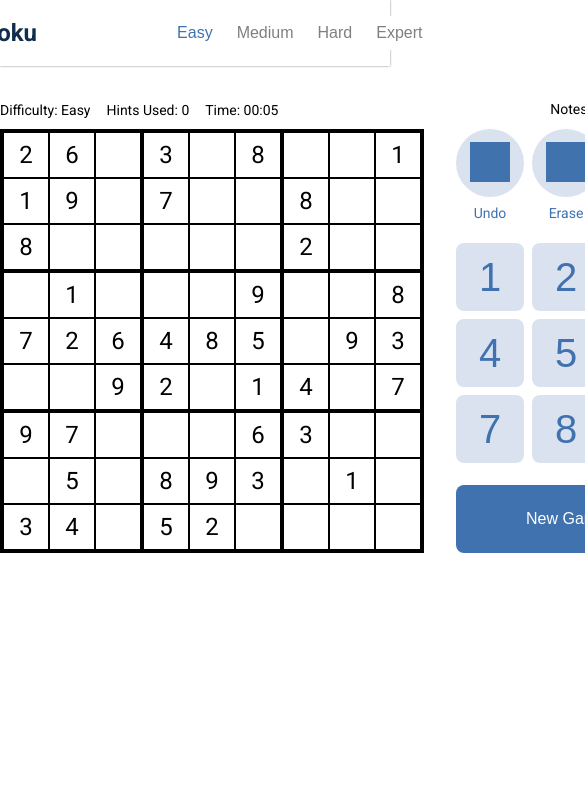
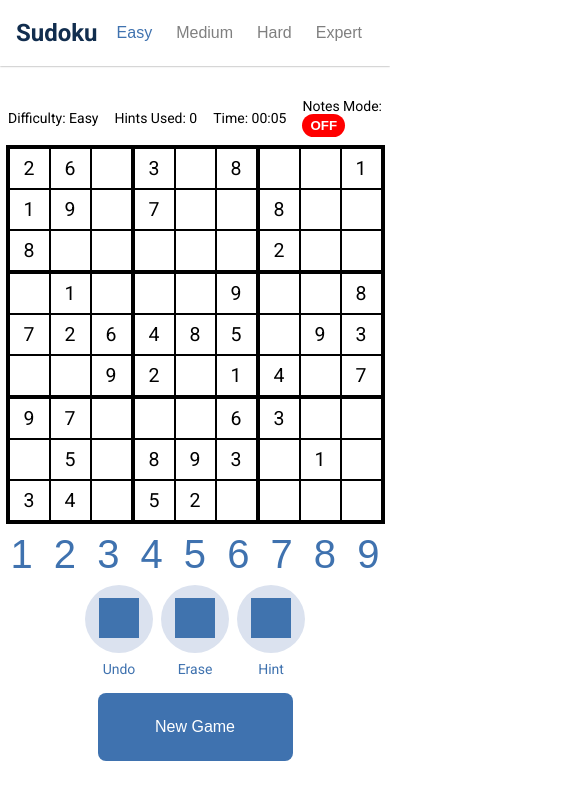
Before and after one commit to SamLeB1/sudoku, a React (Vite) app: page / in a window 390 px wide. Shown: the top 800 px of the page, 585 px wide, since content can reach past the window. Built offline with nearby package versions, Linux system fonts and the light colour scheme; grey boxes are pictures that could not be loaded.

Commit message:
added media queries

```diff
--- a/src/App.css
+++ b/src/App.css
@@ -14,6 +14,7 @@
 }
 .App .info-container {
   display: flex;
+  margin-right: 1rem;
 }
 .App .info-difficulty {
   margin-right: 1rem;
@@ -29,3 +30,16 @@
   margin: 2rem 0;
   text-align: center;
 }
+@media screen and (max-width: 700px) {
+  .App .game-display {
+    display: block;
+    text-align: center;
+  }
+  .App .game-info {
+    justify-content: center;
+    padding: 0 0.5rem;
+  }
+  .App .sudoku {
+    margin: 0 0 0.5rem;
+  }
+}
--- a/src/components/Cell/Cell.css
+++ b/src/components/Cell/Cell.css
@@ -22,3 +22,15 @@
   user-select: none;
   width: 44px;
 }
+@media screen and (max-width: 420px) {
+  .cell {
+    font-size: 5vw;
+    height: 10vw;
+    width: 10vw;
+  }
+  .cell-notes {
+    font-size: 2.5vw;
+    height: 10vw;
+    width: 10vw;
+  }
+}
--- a/src/components/Header/Header.css
+++ b/src/components/Header/Header.css
@@ -4,6 +4,7 @@ header {
   display: flex;
   justify-content: center;
   margin-bottom: 2rem;
+  overflow: auto;
   padding: 1rem;
 }
 header .btn-difficulty {
@@ -27,3 +28,11 @@ header .logo {
   font-weight: bold;
   margin-right: 8rem;
 }
+@media screen and (max-width: 700px) {
+  header {
+    justify-content: space-between;
+  }
+  header .logo {
+    margin: 0;
+  }
+}
--- a/src/components/InputButtons/InputButtons.css
+++ b/src/components/InputButtons/InputButtons.css
@@ -66,3 +66,28 @@
 .input-buttons .btn-new-game:hover {
   background-color: #4b7fbe;
 }
+@media screen and (max-width: 700px) {
+  .input-buttons {
+    margin-bottom: 1rem;
+  }
+  .input-buttons .action-buttons {
+    justify-content: center;
+    margin-bottom: 1rem;
+    order: 1;
+  }
+  .input-buttons .btn-new-game {
+    margin: auto;
+    order: 2;
+    width: 50%;
+  }
+  .input-buttons .btn-number {
+    background-color: #fff;
+  }
+  .input-buttons .number-buttons {
+    gap: 0;
+    grid-template-columns: repeat(9, 1fr);
+    grid-template-rows: none;
+    margin-bottom: 0.5rem;
+    order: 0;
+  }
+}
--- a/src/components/ToggleNotesMode/ToggleNotesMode.css
+++ b/src/components/ToggleNotesMode/ToggleNotesMode.css
@@ -22,3 +22,11 @@
 .toggle-notes-mode .btn-on:hover {
   background-color: hsl(120, 100%, 45%);
 }
+@media screen and (max-width: 700px) {
+  .toggle-notes-mode .btn-off {
+    display: block;
+  }
+  .toggle-notes-mode .btn-on {
+    display: block;
+  }
+}
```
